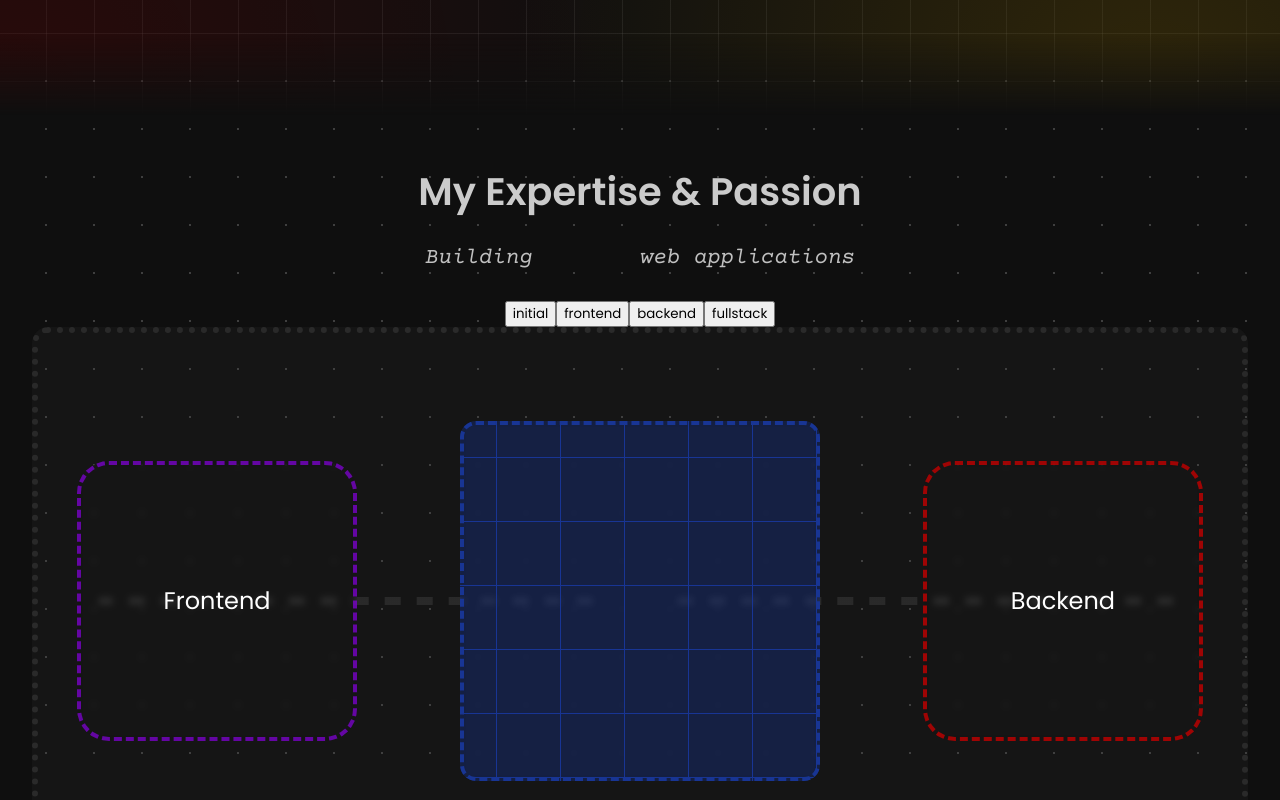
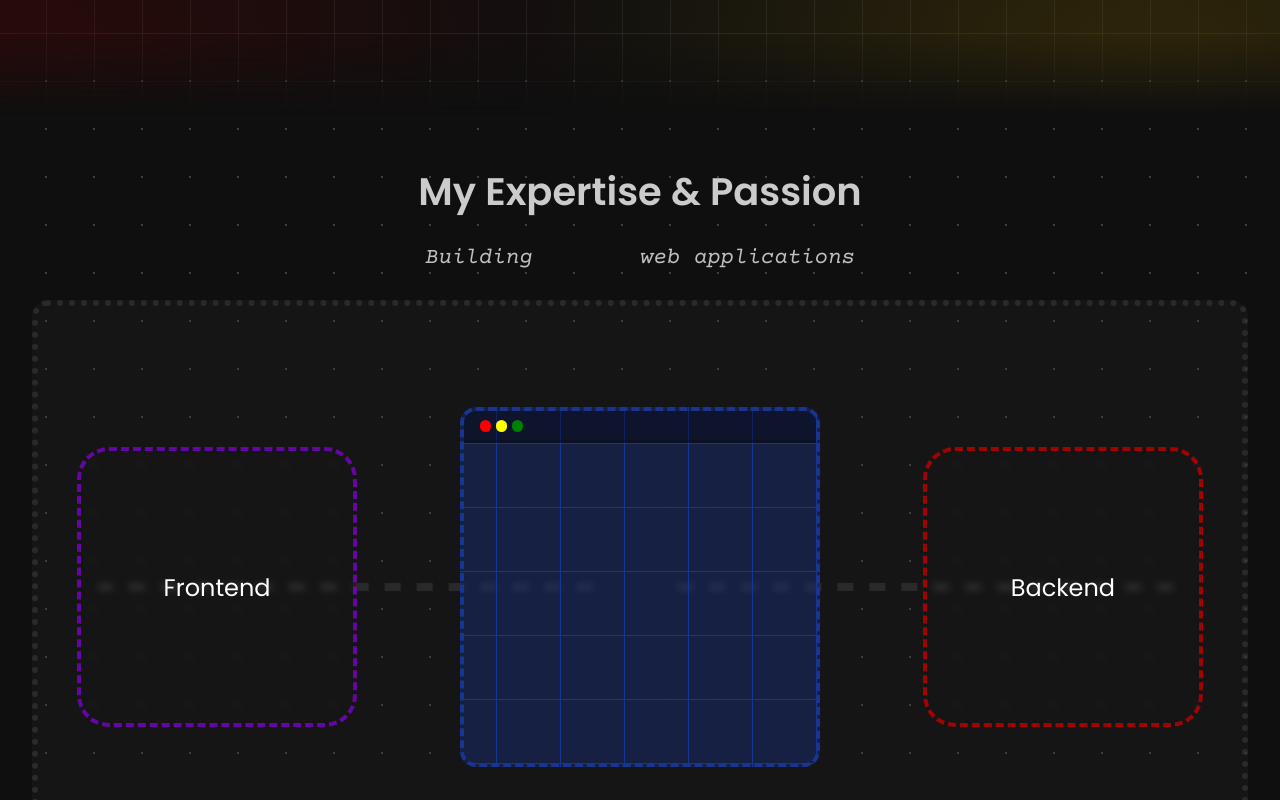
Before and after one commit to LexBorisoff/borisoff.dev, a React (Vite) app: page / in a window 1280 px wide. Shown: the part 685-1485 px from the top of the page. Built offline with nearby package versions, Linux system fonts and the light colour scheme.

Commit message:
feat(expertise): improved frontend, backend, and fullstack app styles

```diff
--- a/src/components/about/expertise.tsx
+++ b/src/components/about/expertise.tsx
@@ -1,9 +1,9 @@
-import { useEffect, useMemo, useRef, useState } from 'react';
+import { useCallback, useEffect, useMemo, useRef, useState } from 'react';
 import Draggable from 'react-draggable';
 import { BsDatabaseLock } from 'react-icons/bs';
 import { GoShieldLock } from 'react-icons/go';
-import { LuServer } from 'react-icons/lu';
-import { MdOutlineSettings } from 'react-icons/md';
+import { LuLayoutTemplate, LuPaintbrush } from 'react-icons/lu';
+import { MdClose, MdOutlineSettings } from 'react-icons/md';
 import { styled, keyframes, css } from 'styled-components';
 
 import Title, { Subtitle } from '../title/title';
@@ -141,7 +141,7 @@ interface DraggableProps {
   $dragging?: boolean;
 }
 
-const draggableCss = css`
+const draggableCss = css<DraggableProps>`
   position: absolute;
   top: calc(50% - 35vh / 2);
   height: 35vh;
@@ -151,7 +151,7 @@ const draggableCss = css`
   display: grid;
   place-content: center;
   text-align: center;
-  cursor: grab;
+  cursor: ${({ $dragging }) => ($dragging ? 'grabbing' : 'grab')};
   font-size: 1.5rem;
   pointer-events: all;
   backdrop-filter: blur(3px);
@@ -234,11 +234,12 @@ const MovingDashes = styled.div<MovingDashesProps>`
 
 interface BackendDashesProps {
   $direction?: 'right' | 'left';
+  $transform?: string;
 }
 const BackendDashes = styled.div<BackendDashesProps>`
   position: absolute;
   top: 50%;
-  transform: translate(0, -50%);
+  transform: ${({ $transform }) => `translate(0, ${$transform})`};
   height: 0.3rem;
   width: 30%;
   border-radius: 1rem;
@@ -250,24 +251,70 @@ const BackendDashes = styled.div<BackendDashesProps>`
 `;
 
 /* APP */
-const FrontendWrapper = styled.div`
+const BrowserHeader = styled.div`
+  height: 2rem;
+  width: 100%;
+  border-bottom: 0.2rem solid #00000022;
+  display: flex;
+  justify-content: flex-start;
+  align-items: center;
+  gap: 0.3rem;
+  padding: 0 1rem;
+  background: #0000005c;
+`;
+
+const ResetButton = styled.button`
   position: absolute;
+  top: 0.4rem;
+  right: 0.6rem;
+  border: none;
+  outline: none;
+  background: none;
+  color: #ececec;
+  font-size: 1.2rem;
+  padding: 0;
+  margin: 0;
+  pointer-events: all;
+  cursor: pointer;
+  display: grid;
+  place-content: center;
+`;
+
+const stackCss = css`
   width: 100%;
-  height: 100%;
-  flex: 1;
+  flex: 0.5;
   display: flex;
   flex-flow: column nowrap;
   justify-content: center;
 `;
 
+const FrontendWrapper = styled.div`
+  ${stackCss}
+`;
+
 const BackendWrapper = styled.div`
-  width: 100%;
-  height: 100%;
+  ${stackCss}
+`;
+
+const StackContent = styled.div`
+  position: relative;
   flex: 1;
   display: flex;
-  flex-flow: column nowrap;
-  justify-content: center;
+  justify-content: space-evenly;
+  align-items: center;
+`;
 
+interface AppHeaderCircleProps {
+  $color: string;
+}
+const AppHeaderCircle = styled.div<AppHeaderCircleProps>`
+  height: 0.7rem;
+  width: 0.7rem;
+  border-radius: 50%;
+  background: ${({ $color }) => $color};
+`;
+
+const turningWheelsCss = css`
   .backend-cog-wheel-right {
     animation: rotate 3s linear infinite;
   }
@@ -285,62 +332,46 @@ const BackendWrapper = styled.div`
   }
 `;
 
-const BackendSection = styled.div`
-  position: relative;
-  flex: 1;
-  display: flex;
-  justify-content: space-evenly;
-  align-items: center;
-`;
-
-const AppHeader = styled.div`
-  flex: 0.2;
-  border-bottom: 0.3rem solid #d3d3d3;
-`;
-
-const AppMain = styled.div`
-  flex: 0.6;
-  display: flex;
-`;
-
-const AppSidebarLeft = styled.div`
-  flex: 0.25;
-  border-right: 0.3rem solid #d3d3d3;
-`;
-
-const AppSidebarRight = styled.div`
-  flex: 0.25;
-  border-left: 0.3rem solid #d3d3d3;
-`;
-
-const AppMainContent = styled.div`
-  flex: 0.5;
-`;
-
-const AppFooter = styled.div`
-  flex: 0.2;
-  border-top: 0.3rem solid #d3d3d3;
+const background = css`
+  background-color: #1835945e;
+  background-size: 4rem 4rem;
+  background-image: linear-gradient(to right, #183594 1px, transparent 1px),
+    linear-gradient(to bottom, #183594 1px, transparent 1px);
+  background-position: -2rem -2rem;
+  border: 0.3rem dashed #183594;
 `;
 
 const appCss = {
   initial: css`
-    border: 0.3rem dashed #183594;
     border-radius: 1rem;
-    background-color: #1835945e;
-    background-size: 4rem 4rem;
-    background-image: linear-gradient(to right, #183594 1px, transparent 1px),
-      linear-gradient(to bottom, #183594 1px, transparent 1px);
-    background-position: -2rem -2rem;
+    ${background}
   `,
   frontend: css`
-    background-color: #9402c08f;
-    border: 0.3rem solid #d3d3d3;
     border-radius: 1rem;
+    ${background}
+    ${FrontendWrapper} {
+      background-color: #7500b9e1;
+    }
   `,
   backend: css`
-    background-color: #7c00008b;
-    border: 0.3rem solid #7c00008b;
     border-radius: 1rem;
+    ${background}
+    ${BackendWrapper} {
+      background-color: #750202e2;
+    }
+  `,
+  fullstack: css`
+    ${background}
+    border-style: solid;
+    border-radius: 1rem;
+    box-shadow: 0 0 1rem 0.5rem #183594;
+
+    ${FrontendWrapper} {
+      background-color: #7500b9e1;
+    }
+    ${BackendWrapper} {
+      background-color: #750202e2;
+    }
   `,
 } as const;
 
@@ -348,6 +379,7 @@ interface AppProps {
   $state?: AppStateType;
   $draggingFrontend?: boolean;
   $draggingBackend?: boolean;
+  $droppable?: boolean;
 }
 const App = styled.div<AppProps>`
   position: relative;
@@ -357,26 +389,17 @@ const App = styled.div<AppProps>`
   width: 45vh;
   display: flex;
   flex-flow: column nowrap;
-  justify-content: center;
+  justify-content: flex-start;
   align-items: center;
   transform: translate(-50%, -50%);
   backdrop-filter: blur(3px);
   overflow: hidden;
+  transition: box-shadow 0.2s linear;
+  ${turningWheelsCss}
 
   ${({ $state = 'initial' }) => {
     if ($state === 'fullstack') {
-      return css`
-        ${appCss.frontend}
-        box-shadow: 0 0 1rem 0.2rem #b4b4b4;
-
-        .frontend-component {
-          background-color: #008f00c3;
-        }
-
-        ${BackendWrapper} {
-          filter: blur(2px);
-        }
-      `;
+      return appCss.fullstack;
     }
 
     if ($state === 'frontend') {
@@ -390,16 +413,28 @@ const App = styled.div<AppProps>`
     return appCss.initial;
   }};
 
-  ${({ $draggingFrontend = false, $draggingBackend = false }) =>
-    $draggingFrontend
-      ? css`
-          box-shadow: 0 0 1rem 0.5rem #8a00e6ae;
-        `
-      : $draggingBackend
-        ? css`
-            box-shadow: 0 0 1rem 0.5rem #be0202d2;
-          `
-        : null};
+  ${({
+    $draggingFrontend = false,
+    $draggingBackend = false,
+    $droppable = false,
+  }) => {
+    let color: string | null = null;
+
+    if ($droppable) {
+      color = '#008f00c3';
+    } else if ($draggingFrontend) {
+      color = '#8a00e6ae';
+    } else if ($draggingBackend) {
+      color = '#be0202d2';
+    }
+
+    return (
+      color &&
+      css`
+        box-shadow: 0 0 1rem 0.5rem ${color};
+      `
+    );
+  }};
 `;
 
 const DescriptionWrapper = styled.div`
@@ -427,18 +462,23 @@ const expertiseDescCss = css<DescriptionProps>`
   color: #cbcbcb;
   padding: 1rem;
   border-radius: 1rem;
+  display: flex;
+  flex-flow: column nowrap;
+  justify-content: center;
+  align-items: center;
+  gap: 1rem;
 
   ${({ $visible }) =>
     $visible
       ? css`
           visibility: visible;
           transform: translateY(0);
-          transition: transform 0.5s linear;
+          transition: transform 0.2s linear;
         `
       : css`
           visibility: hidden;
-          transform: translateY(1rem);
-        `}
+          transform: translateY(0.5rem);
+        `};
 `;
 
 const FrontendDescription = styled.div<DescriptionProps>`
@@ -462,15 +502,16 @@ const initialFullstackState: FullstackState = {
 
 export default function Expertise(): React.ReactNode {
   const containerRef = useRef<HTMLDivElement>(null);
+  const appRef = useRef<HTMLDivElement>(null);
   const frontendRef = useRef<HTMLDivElement>(null);
   const backendRef = useRef<HTMLDivElement>(null);
 
   const [adjective, setAdjective] = useState(adjectives[0]);
   const [appState, setAppState] = useState<AppStateType>('initial');
-  const [dropped, setDropped] = useState<FullstackState>(initialFullstackState);
   const [dragging, setDragging] = useState<FullstackState>(
     initialFullstackState,
   );
+  const [isDroppable, setIsDroppable] = useState(false);
 
   useEffect(() => {
     const interval = setInterval(
@@ -488,45 +529,120 @@ export default function Expertise(): React.ReactNode {
     return () => clearInterval(interval);
   }, []);
 
+  const getDragHandler = useCallback((side: keyof FullstackState) => {
+    return function handler() {
+      setDragging((prev) => ({ ...prev, [side]: true }));
+    };
+  }, []);
+
+  const handleDragFrontend = useMemo(
+    () => getDragHandler('frontend'),
+    [getDragHandler],
+  );
+
+  const handleDragBackend = useMemo(
+    () => getDragHandler('backend'),
+    [getDragHandler],
+  );
+
+  const isWithin = useCallback(
+    (rect: DOMRect, e: MouseEvent, edgeX: 'left' | 'right'): boolean => {
+      if (appRef.current == null) {
+        return false;
+      }
+
+      const offset = 5;
+      const app = appRef.current.getBoundingClientRect();
+
+      const left = app.left - offset;
+      const right = app.right + offset;
+      const top = app.top - offset;
+      const bottom = app.bottom + offset;
+
+      const withinX = rect[edgeX] > left && rect[edgeX] < right;
+      const topWithinY = rect.top > top && rect.top < bottom;
+      const bottomWithinY = rect.bottom > top && rect.bottom < bottom;
+      const withinY = topWithinY || bottomWithinY;
+
+      const clientX = e.clientX > app.left && e.clientX < app.right;
+      const clientY = e.clientY > app.top && e.clientY < app.bottom;
+
+      return withinX && withinY && clientX && clientY;
+    },
+    [],
+  );
+
   useEffect(() => {
     const container = containerRef.current;
     const frontend = frontendRef.current;
     const backend = backendRef.current;
 
-    function handleDragging(side: keyof FullstackState) {
-      return function handle() {
-        setDragging((prev) => ({ ...prev, [side]: true }));
-      };
+    function handleDragging(e: MouseEvent): void {
+      setDragging((prevDragging) => {
+        if (prevDragging.frontend && frontend != null) {
+          const frontendRect = frontend.getBoundingClientRect();
+          if (isWithin(frontendRect, e, 'right')) {
+            setAppState((prevState) =>
+              prevState === 'backend' ? 'fullstack' : 'frontend',
+            );
+          }
+        }
+
+        if (prevDragging.backend && backend != null) {
+          const backendRect = backend.getBoundingClientRect();
+          if (isWithin(backendRect, e, 'left')) {
+            setAppState((prevState) =>
+              prevState === 'frontend' ? 'fullstack' : 'backend',
+            );
+          }
+        }
+
+        return initialFullstackState;
+      });
+
+      setIsDroppable(false);
     }
 
-    const dragFE = handleDragging('frontend');
-    const dragBE = handleDragging('backend');
-    function drop(): void {
-      setDragging(initialFullstackState);
+    function handleDroppable(e: MouseEvent): void {
+      setDragging((prevDragging) => {
+        if (prevDragging.frontend && frontend != null) {
+          const frontendRect = frontend.getBoundingClientRect();
+          setIsDroppable(isWithin(frontendRect, e, 'right'));
+        }
+
+        if (prevDragging.backend && backend != null) {
+          const backendRect = backend.getBoundingClientRect();
+          setIsDroppable(isWithin(backendRect, e, 'left'));
+        }
+
+        return prevDragging;
+      });
     }
 
     if (container != null) {
-      container.addEventListener('mouseup', drop);
+      container.addEventListener('mouseup', handleDragging);
+      container.addEventListener('mousemove', handleDroppable);
     }
     if (frontend != null) {
-      frontend.addEventListener('mousedown', dragFE);
+      frontend.addEventListener('mousedown', handleDragFrontend);
     }
     if (backend != null) {
-      backend.addEventListener('mousedown', dragBE);
+      backend.addEventListener('mousedown', handleDragBackend);
     }
 
     return () => {
       if (container != null) {
-        container.removeEventListener('mouseup', drop);
+        container.removeEventListener('mouseup', handleDragging);
+        container.removeEventListener('mousemove', handleDroppable);
       }
       if (frontend != null) {
-        frontend.removeEventListener('mousedown', dragFE);
+        frontend.removeEventListener('mousedown', handleDragFrontend);
       }
       if (backend != null) {
-        backend.removeEventListener('mousedown', dragBE);
+        backend.removeEventListener('mousedown', handleDragBackend);
       }
     };
-  }, [appState]);
+  }, [appState, handleDragBackend, handleDragFrontend, isWithin]);
 
   const isPainted = useMemo(
     () => appState === 'frontend' || appState === 'fullstack',
@@ -538,8 +654,6 @@ export default function Expertise(): React.ReactNode {
     [appState],
   );
 
-  const testingButtons = true;
-
   return (
     <ExpertiseSection>
       <Title css={{ marginBottom: 0 }}>My Expertise & Passion</Title>
@@ -547,39 +661,6 @@ export default function Expertise(): React.ReactNode {
         Building <AdjectiveSpan key={adjective}>{adjective}</AdjectiveSpan> web
         applications
       </Subtitle>
-
-      {testingButtons && (
-        <div>
-          <button
-            onClick={() => {
-              setAppState('initial');
-            }}
-          >
-            initial
-          </button>
-          <button
-            onClick={() => {
-              setAppState('frontend');
-            }}
-          >
-            frontend
-          </button>
-          <button
-            onClick={() => {
-              setAppState('backend');
-            }}
-          >
-            backend
-          </button>
-          <button
-            onClick={() => {
-              setAppState('fullstack');
-            }}
-          >
-            fullstack
-          </button>
-        </div>
-      )}
 
       <DragContainer ref={containerRef}>
         {appState !== 'frontend' && appState !== 'fullstack' && (
@@ -591,55 +672,57 @@ export default function Expertise(): React.ReactNode {
         )}
 
         <App
+          ref={appRef}
           $state={appState}
           $draggingFrontend={dragging.frontend}
           $draggingBackend={dragging.backend}
+          $droppable={isDroppable}
         >
-          {isFunctional && (
-            <BackendWrapper className="backend-wrapper">
-              <BackendSection>
-                <BackendDashes />
-                <BsDatabaseLock size="4rem" />
+          <BrowserHeader>
+            <AppHeaderCircle $color="red" />
+            <AppHeaderCircle $color="yellow" />
+            <AppHeaderCircle $color="green" />
+
+            {appState === 'fullstack' && (
+              <ResetButton
+                onClick={() => {
+                  setAppState('initial');
+                }}
+              >
+                <MdClose />
+              </ResetButton>
+            )}
+          </BrowserHeader>
+
+          <FrontendWrapper className="backend-wrapper">
+            {isPainted && (
+              <StackContent>
+                <BackendDashes $direction="left" $transform="0.6rem" />
+                <BackendDashes $direction="right" $transform="-0.6rem" />
+                <LuLayoutTemplate size="3.5rem" />
                 <MdOutlineSettings
                   className="backend-cog-wheel-right"
                   size="3rem"
                 />
-                <BsDatabaseLock size="4rem" />
-              </BackendSection>
+                <LuPaintbrush size="3.5rem" />
+              </StackContent>
+            )}
+          </FrontendWrapper>
 
-              <BackendSection>
-                <BackendDashes $direction="left" />
-                <GoShieldLock size="4rem" />
+          <BackendWrapper className="backend-wrapper">
+            {isFunctional && (
+              <StackContent>
+                <BackendDashes $direction="left" $transform="0.6rem" />
+                <BackendDashes $direction="right" $transform="-0.6rem" />
+                <GoShieldLock size="3.5rem" />
                 <MdOutlineSettings
                   className="backend-cog-wheel-left"
                   size="3rem"
                 />
-                <GoShieldLock size="4rem" />
-              </BackendSection>
-
-              <BackendSection>
-                <BackendDashes />
-                <LuServer size="4rem" />
-                <MdOutlineSettings
-                  className="backend-cog-wheel-right"
-                  size="3rem"
-                />
-                <LuServer size="4rem" />
-              </BackendSection>
-            </BackendWrapper>
-          )}
-
-          {isPainted && (
-            <FrontendWrapper className="frontend-wrapper">
-              <AppHeader className="frontend-component" />
-              <AppMain className="frontend-component">
-                <AppSidebarLeft />
-                <AppMainContent />
-                <AppSidebarRight />
-              </AppMain>
-              <AppFooter className="frontend-component" />
-            </FrontendWrapper>
-          )}
+                <BsDatabaseLock size="3.5rem" />
+              </StackContent>
+            )}
+          </BackendWrapper>
         </App>
 
         <BackendBounds>
@@ -668,7 +751,7 @@ export default function Expertise(): React.ReactNode {
         <DescriptionWrapper>
           <FrontendDescription $visible={isPainted}>
             I craft intuitive, visually stunning, and highly responsive frontend
-            interfaces that improves user engagement and experience
+            interfaces that improve user engagement and experience
           </FrontendDescription>
 
           <BackendDescription $visible={isFunctional}>
```
